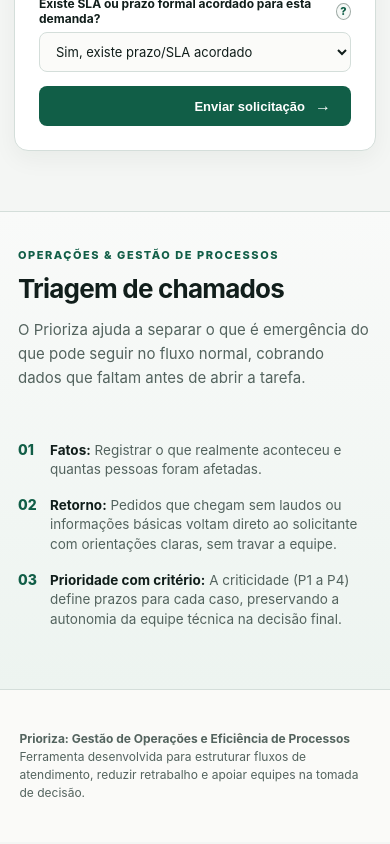
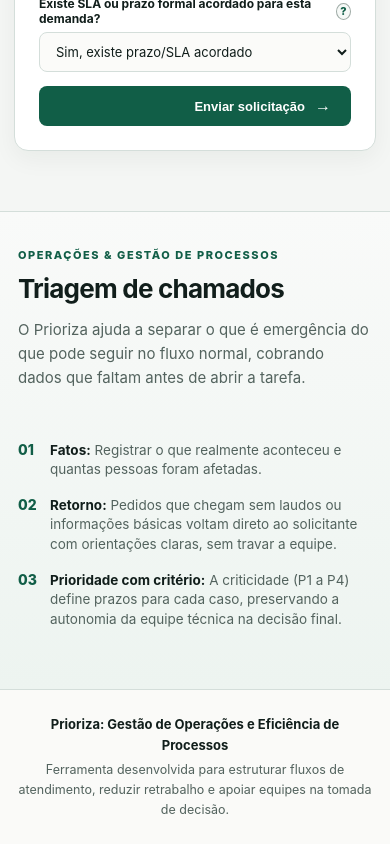
Before and after one commit to thaycarv/prioriza-operacoes, a React (Vite) app: page / in a window 390 px wide. Shown: the part 1245-2089 px from the top of the page. Built offline with nearby package versions, Linux system fonts and the light colour scheme.

Commit message:
refactor: centralizar rodape e remover blocos redundantes de fatores da triagem (resolve #19) (#20)

```diff
--- a/src/components/TriageResultPanel.tsx
+++ b/src/components/TriageResultPanel.tsx
@@ -131,55 +131,6 @@
                   <b>Diagnóstico da Triagem:</b> {result.priority.rationale}
                 </p>
               </div>
-
-              {/* Matriz de Fatores Operacionais */}
-              <div className="factors-container">
-                <div className="factors-header">
-                  <b>Matriz de Avaliação Operacional (Impacto x Urgência)</b>
-                  <small>5 Dimensões de Governança</small>
-                </div>
-                <div className="factors-list">
-                  {result.factors.map((f, idx) => (
-                    <div key={idx} className="factor-item">
-                      <div className="factor-main">
-                        <span className="factor-name">{f.name}</span>
-                        <span
-                          className={`factor-impact-badge impact-${f.impactLevel}`}
-                        >
-                          {f.status}
-                        </span>
-                      </div>
-                      <small className="factor-detail">{f.detail}</small>
-                    </div>
-                  ))}
-                </div>
-              </div>
-
-              {/* Pontos de conferência */}
-              <div className="attention-block">
-                <small>PONTOS DE CONFERÊNCIA</small>
-                <div className="attention-item">
-                  <span>SLA e Prazo Formal</span>
-                  <b>
-                    {form.sla === "sim"
-                      ? "Solicitante informou existência de SLA acordado"
-                      : form.sla === "nao"
-                      ? "Solicitante informou ausência de prazo formal"
-                      : "Existência de prazo formal não confirmada"}
-                  </b>
-                  <p>
-                    {form.sla === "sim"
-                      ? "Verifique o contrato aplicável e registre o tempo restante no ticket."
-                      : "Trate a demanda conforme a fila operacional e o nível de severidade atribuído."}
-                  </p>
-                </div>
-
-                <div className="attention-item">
-                  <span>Evolução da Ocorrência</span>
-                  <b>{result.worseningMarker}</b>
-                  <p>{result.worseningAction}</p>
-                </div>
-              </div>
             </>
           )}
 
--- a/src/styles.css
+++ b/src/styles.css
@@ -1248,20 +1248,31 @@
   margin: 0 auto;
 }
 
-/* Footer */
+/* Footer (Centralizado) */
 footer {
-  padding: 28px 5vw;
+  padding: 32px 24px;
   display: flex;
-  justify-content: space-between;
+  justify-content: center;
+  align-items: center;
+  text-align: center;
   color: var(--muted);
-  font-size: 12px;
-  line-height: 1.5;
+  font-size: 12.5px;
+  line-height: 1.6;
   border-top: 1px solid var(--line);
   background: #fafaf8;
 }
 
-footer p:last-child {
-  text-align: right;
+footer p {
+  margin: 0 auto;
+  max-width: 640px;
+  text-align: center;
+}
+
+footer b {
+  color: var(--ink);
+  font-size: 13px;
+  display: inline-block;
+  margin-bottom: 4px;
 }
 
 /* Responsive */
@@ -1298,10 +1309,7 @@
     grid-template-columns: 1fr;
   }
   footer {
-    flex-direction: column;
-    gap: 8px;
-  }
-  footer p:last-child {
-    text-align: left;
+    padding: 24px 16px;
+    text-align: center;
   }
 }
```
